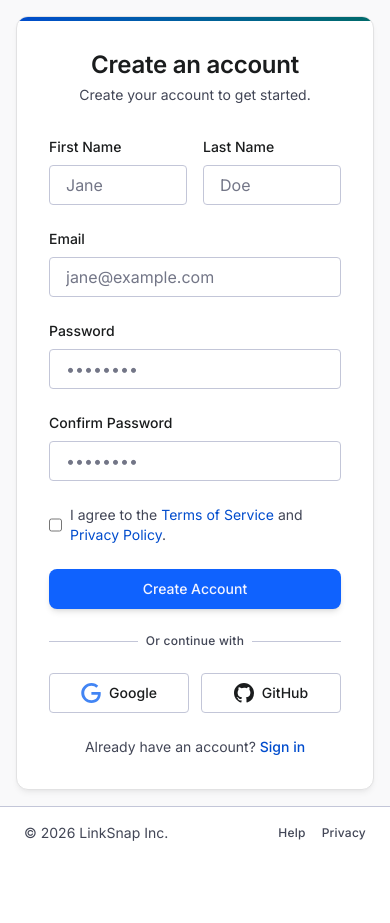
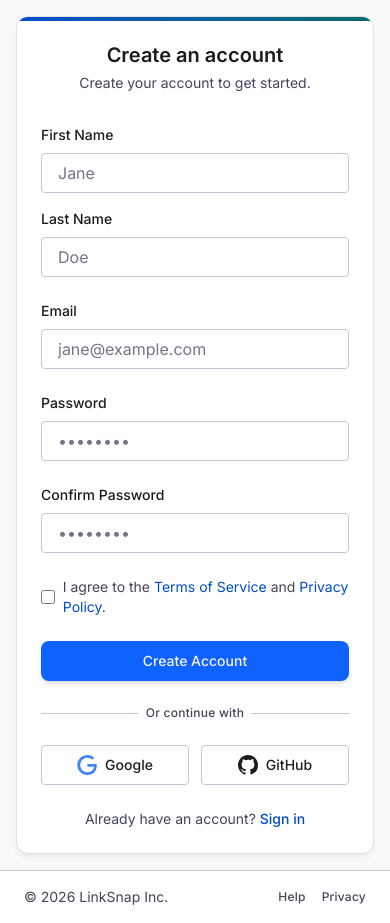
Before and after one commit to pratikkad10/URL-Shortner-Application, a React (Vite) app in the folder client/: page /register in a window 390 px wide. Before the commit the page ends 859 px from the top, so only its background shows below. Built offline with nearby package versions, Linux system fonts and the light colour scheme; no server answers.

Commit message:
style: made auth pages responsive for mobile (login, register, forgot password)

```diff
--- a/client/src/layouts/AuthLayout.jsx
+++ b/client/src/layouts/AuthLayout.jsx
@@ -18,7 +18,7 @@ const AuthLayout = () => {
         <div className="bg-background text-on-surface min-h-screen flex flex-col antialiased">
             {/* Main Content Canvas */}
             <main className="grow flex items-center justify-center p-4 sm:p-6 w-full relative z-10">
-                <div className="w-full max-w-[420px] bg-surface-container-lowest border border-surface-variant rounded-xl p-8 shadow-[0_4px_6px_-1px_rgb(0_0_0/0.05),0_2px_4px_-2px_rgb(0_0_0/0.05)] relative overflow-hidden">
+                <div className="w-full max-w-[420px] bg-surface-container-lowest border border-surface-variant rounded-xl p-6 md:p-8 shadow-[0_4px_6px_-1px_rgb(0_0_0/0.05),0_2px_4px_-2px_rgb(0_0_0/0.05)] relative overflow-hidden">
                     {/* Decorative gradient accent */}
                     <div className="absolute top-0 left-0 w-full h-1 bg-linear-to-r from-primary to-secondary"></div>
                     <Outlet />
--- a/client/src/pages/ForgotPassword/ForgotPassword.jsx
+++ b/client/src/pages/ForgotPassword/ForgotPassword.jsx
@@ -117,7 +117,7 @@ const ForgotPassword = () => {
     return (
         <>
             <div className="text-center mb-8">
-                <h1 className="font-headline-md text-headline-md text-on-surface mb-1">
+                <h1 className="font-headline-sm md:font-headline-md text-headline-sm md:text-headline-md text-on-surface mb-1">
                     {step === 1 && 'Reset Password'}
                     {step === 2 && 'Verify OTP'}
                     {step === 3 && 'New Password'}
@@ -158,7 +158,7 @@ const ForgotPassword = () => {
 
             {step === 2 && (
                 <form onSubmit={handleVerifyOtpStep} className="space-y-6">
-                    <div className="flex justify-center gap-3" onPaste={handleOtpPaste}>
+                    <div className="flex justify-center gap-2 sm:gap-3" onPaste={handleOtpPaste}>
                         {otp.map((digit, index) => (
                             <input
                                 key={index}
@@ -168,7 +168,7 @@ const ForgotPassword = () => {
                                 value={digit}
                                 onChange={(e) => handleOtpChange(index, e.target.value)}
                                 onKeyDown={(e) => handleOtpKeyDown(index, e)}
-                                className="w-12 h-14 text-center text-xl font-semibold bg-surface-container-lowest border border-outline-variant rounded-lg focus:border-primary focus:ring-1 focus:ring-primary outline-none transition-all"
+                                className="w-10 sm:w-12 h-12 sm:h-14 text-center text-lg sm:text-xl font-semibold bg-surface-container-lowest border border-outline-variant rounded-lg focus:border-primary focus:ring-1 focus:ring-primary outline-none transition-all"
                             />
                         ))}
                     </div>
--- a/client/src/pages/Login/Login.jsx
+++ b/client/src/pages/Login/Login.jsx
@@ -46,7 +46,7 @@ const Login = () => {
     return (
         <>
             <div className="text-center mb-8">
-                <h1 className="font-headline-md text-headline-md text-on-surface mb-1">Sign in to LinkSnap</h1>
+                <h1 className="font-headline-sm md:font-headline-md text-headline-sm md:text-headline-md text-on-surface mb-1">Sign in to LinkSnap</h1>
                 <p className="font-body-sm text-body-sm text-on-surface-variant">Welcome back! Please enter your details.</p>
             </div>
 
--- a/client/src/pages/Register/Register.jsx
+++ b/client/src/pages/Register/Register.jsx
@@ -62,7 +62,7 @@ const Register = () => {
     return (
         <>
             <div className="text-center mb-8">
-                <h1 className="font-headline-md text-headline-md text-on-surface mb-1">Create an account</h1>
+                <h1 className="font-headline-sm md:font-headline-md text-headline-sm md:text-headline-md text-on-surface mb-1">Create an account</h1>
                 <p className="font-body-sm text-body-sm text-on-surface-variant">Create your account to get started.</p>
             </div>
 
@@ -73,7 +73,7 @@ const Register = () => {
             )}
 
             <form onSubmit={handleSubmit} className="space-y-6">
-                <div className="grid grid-cols-2 gap-4">
+                <div className="grid grid-cols-1 sm:grid-cols-2 gap-4">
                     <Input
                         id="firstName"
                         name="firstName"
```
